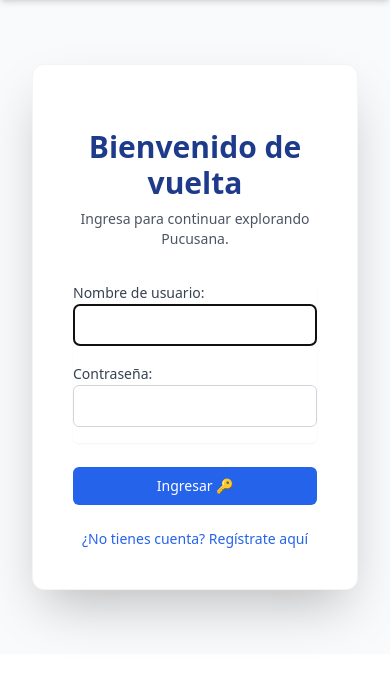
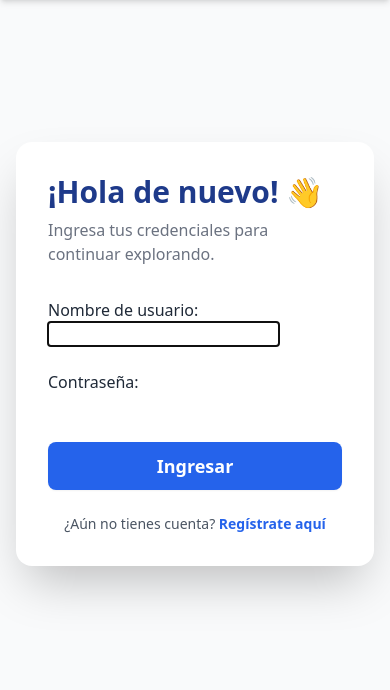
Before and after one commit to viporin-tesis/tesis, a Django app: page /login/ in a window 390 px wide. Shown: the part 80-770 px from the top of the page. Run offline with Django 5.2, Linux system fonts and the light colour scheme; some libraries are stand-ins or nearby versions.

Commit message:
feat: Nueva landing page, rediseño de perfil/login y actualización de rutas

```diff
--- a/config/settings.py
+++ b/config/settings.py
@@ -150,3 +150,9 @@ SESSION_SAVE_EVERY_REQUEST = True
 # 4. Le dice a Django a dónde enviar a la gente si su sesión expira o intentan
 # entrar a una página prohibida sin iniciar sesión
 LOGIN_URL = 'login'
+
+# A dónde ir después de iniciar sesión con éxito (al catálogo)
+LOGIN_REDIRECT_URL = 'index'
+
+# A dónde ir después de cerrar sesión (a la portada pública)
+LOGOUT_REDIRECT_URL = 'landing'
--- a/turismo/templates/login.html
+++ b/turismo/templates/login.html
@@ -1,43 +1,24 @@
 {% extends 'base.html' %}
+{% block content %}
+<div class="min-h-[80vh] flex items-center justify-center py-10">
+    <div class="bg-white rounded-2xl shadow-2xl flex w-full max-w-4xl overflow-hidden">
 
-{% block content %}
-<div class="min-h-[70vh] flex items-center justify-center py-12 px-4 sm:px-6 lg:px-8">
-    <div class="max-w-md w-full space-y-8 bg-white p-10 rounded-xl shadow-2xl border border-gray-100">
+        <div class="w-full md:w-1/2 p-8 md:p-12">
+            <h2 class="text-3xl font-bold text-blue-900 mb-2">¡Hola de nuevo! 👋</h2>
+            <p class="text-gray-500 mb-8">Ingresa tus credenciales para continuar explorando.</p>
 
-        <div class="text-center">
-            <h2 class="mt-6 text-3xl font-extrabold text-blue-900">
-                Bienvenido de vuelta
-            </h2>
-            <p class="mt-2 text-sm text-gray-600">
-                Ingresa para continuar explorando Pucusana.
+            <form method="POST" class="space-y-6">
+                {% csrf_token %}
+                {{ form.as_p }}
+                <button type="submit" class="btn btn-primary w-full bg-blue-600 hover:bg-blue-700 border-none text-white text-lg">Ingresar</button>
+            </form>
+            <p class="mt-6 text-center text-sm text-gray-600">
+                ¿Aún no tienes cuenta? <a href="{% url 'registro' %}" class="text-blue-600 font-bold hover:underline">Regístrate aquí</a>
             </p>
         </div>
 
-        <form class="mt-8 space-y-6" method="POST">
-            {% csrf_token %}
-
-            <div class="rounded-md shadow-sm -space-y-px">
-                <style>
-                    form input { width: 100%; padding: 0.5rem; margin-bottom: 1rem; border: 1px solid #d1d5db; border-radius: 0.375rem; }
-                    form label { font-weight: 500; color: #374151; font-size: 0.875rem; }
-                    .errorlist { color: #ef4444; font-size: 0.875rem; margin-bottom: 1rem; }
-                </style>
-
-                {{ form.as_p }}
-            </div>
-
-            <div>
-                <button type="submit" class="w-full flex justify-center py-2 px-4 border border-transparent text-sm font-medium rounded-md text-white bg-blue-600 hover:bg-blue-700 transition-colors">
-                    Ingresar 🔑
-                </button>
-            </div>
-
-            <div class="text-sm text-center mt-4">
-                <a href="{% url 'registro' %}" class="font-medium text-blue-600 hover:text-blue-500">
-                    ¿No tienes cuenta? Regístrate aquí
-                </a>
-            </div>
-        </form>
+        <div class="hidden md:block w-1/2 bg-cover bg-center" style="background-image: url('https://images.unsplash.com/photo-1544644181-1484b3f8c853?q=80&w=1000&auto=format&fit=crop');">
+        </div>
     </div>
 </div>
 {% endblock %}
--- a/turismo/urls.py
+++ b/turismo/urls.py
@@ -3,13 +3,14 @@ from django.contrib.auth import views as auth_views # <--- IMPORTANTE: Vistas de
 from . import views
 
 urlpatterns = [
-    path('', views.index, name='index'),
+    path('', views.landing, name='landing'), # La nueva portada pública
+    path('explorar/', views.index, name='index'), # El catálogo de lugares
     path('lugar/<int:lugar_id>/', views.detalle_lugar, name='detalle_lugar'),
     path('registro/', views.registro, name='registro'),
 
     # NUEVAS RUTAS: Iniciar y Cerrar Sesión
     path('login/', auth_views.LoginView.as_view(template_name='login.html'), name='login'),
-    path('logout/', auth_views.LogoutView.as_view(next_page='index'), name='logout'),
+    path('logout/', auth_views.LogoutView.as_view(next_page='login'), name='logout'),
 
     # ... tus otras rutas ...
     path('registro/', views.registro, name='registro'),
```
Also changed, not shown: turismo/templates/landing.html (added, +25 -0 lines), turismo/templates/perfil.html (+14 -10 lines), turismo/views.py (+9 -1 lines).
